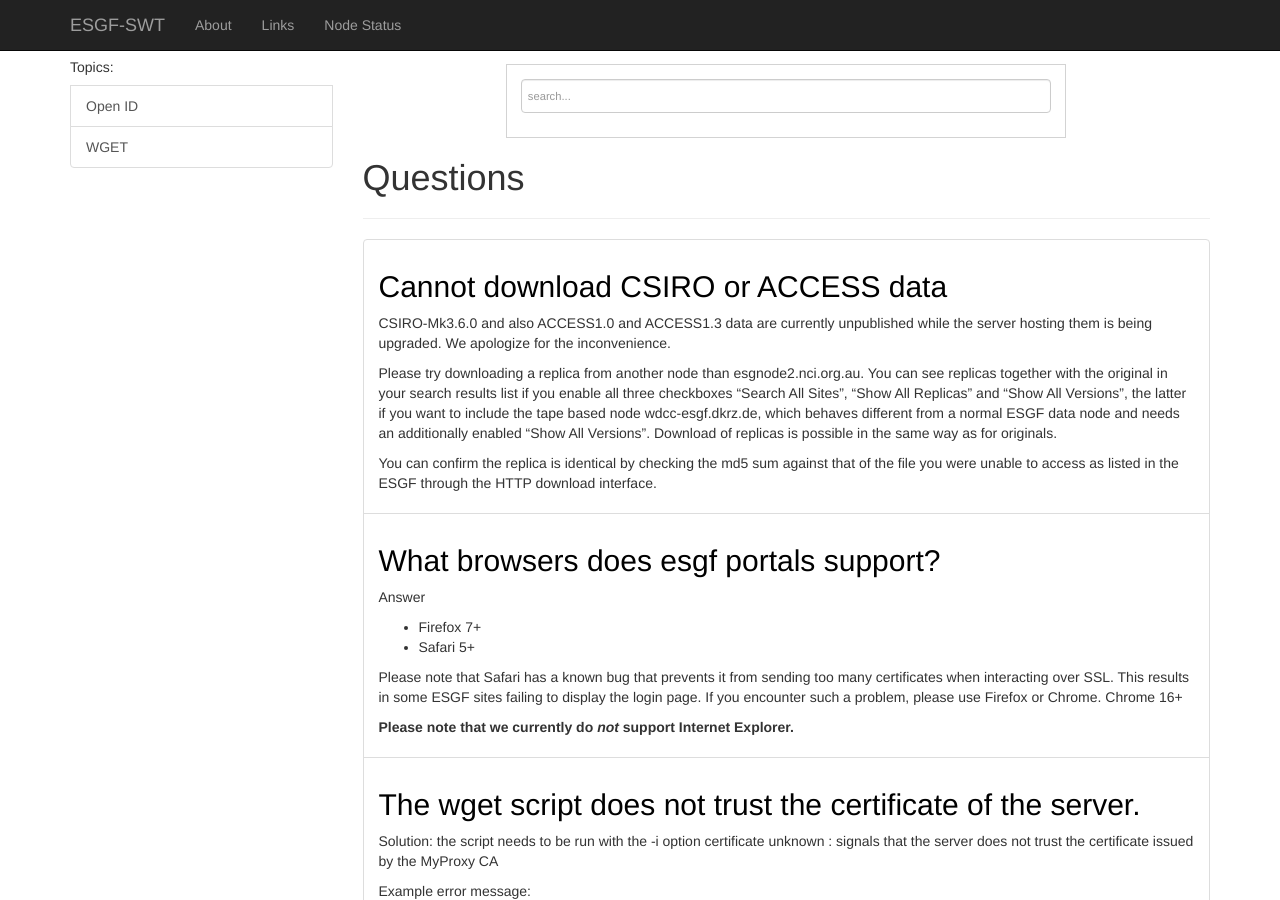
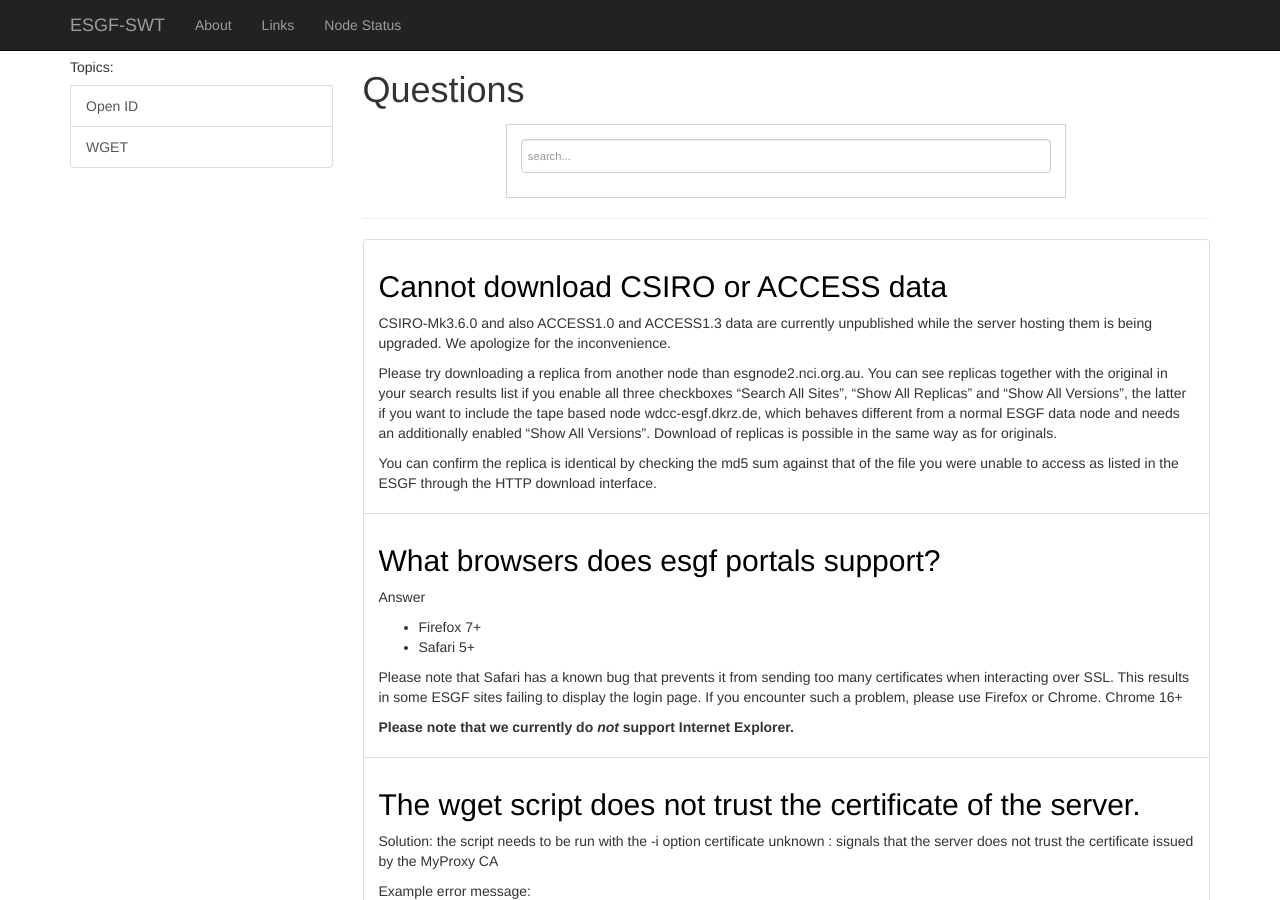
Before and after one commit to ESGF/esgf-swt, a Jekyll site: the page built from index.html, in a window 1280 px wide and 900 px high. Built offline with Jekyll 4.4.1, drawn with Linux system fonts in a browser that asks for light colours; nearby versions of some CDN libraries.

Commit message:
MBH: home page change

```diff
--- a/index.html
+++ b/index.html
@@ -5,12 +5,13 @@ layout: default
 <script type='text/javascript' src='http://ajax.googleapis.com/ajax/libs/jquery/1.10.1/jquery.min.js'></script>
 <script type="text/javascript" src="{{ site.baseurl }}/js/simpleJekyllSearch.js"></script>
 <div class="home">
+  <h1 class="page-heading">Questions</h1>
+
   <div id="search-demo-container">
     <input type="text" id="search-input" placeholder="search..." class="form-control">
     <ul id="results-container"></ul>
   </div>
 
-  <h1 class="page-heading">Questions</h1>
   <hr>
   <div class="list-groups">
     {% for post in site.posts %}
```
